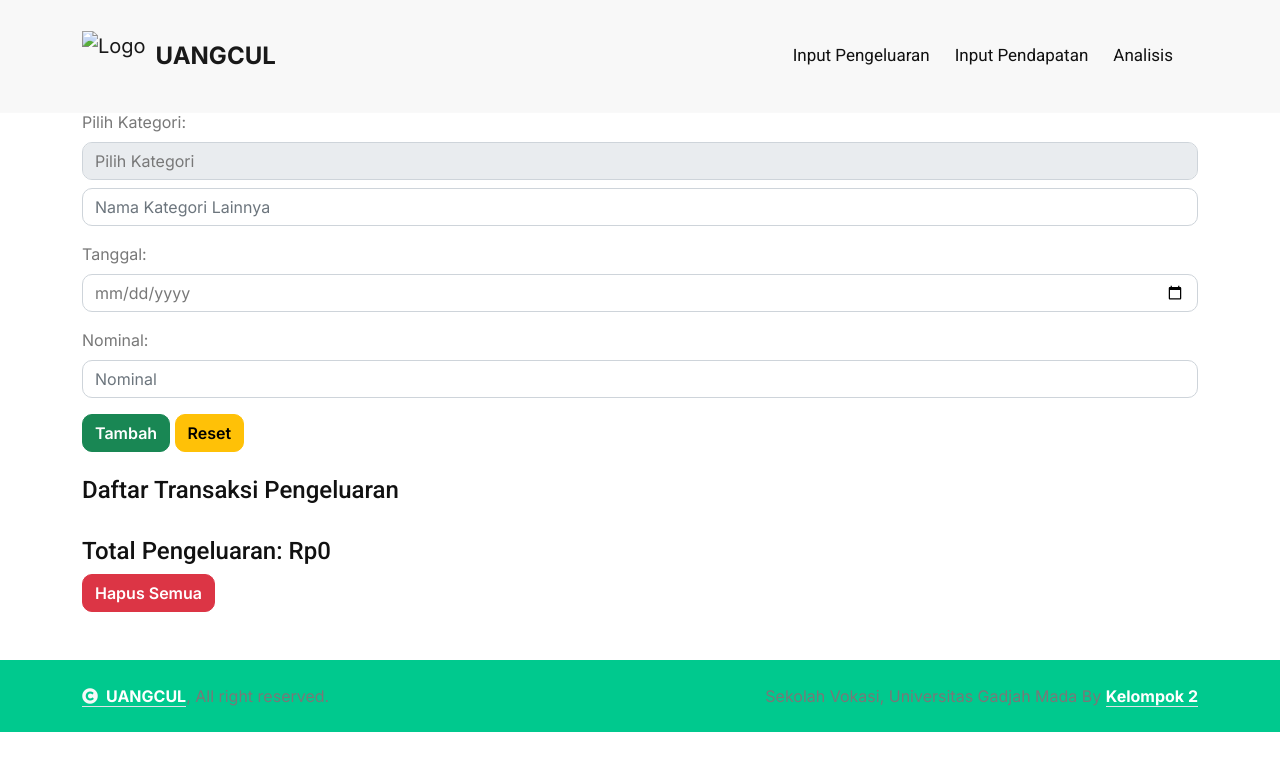
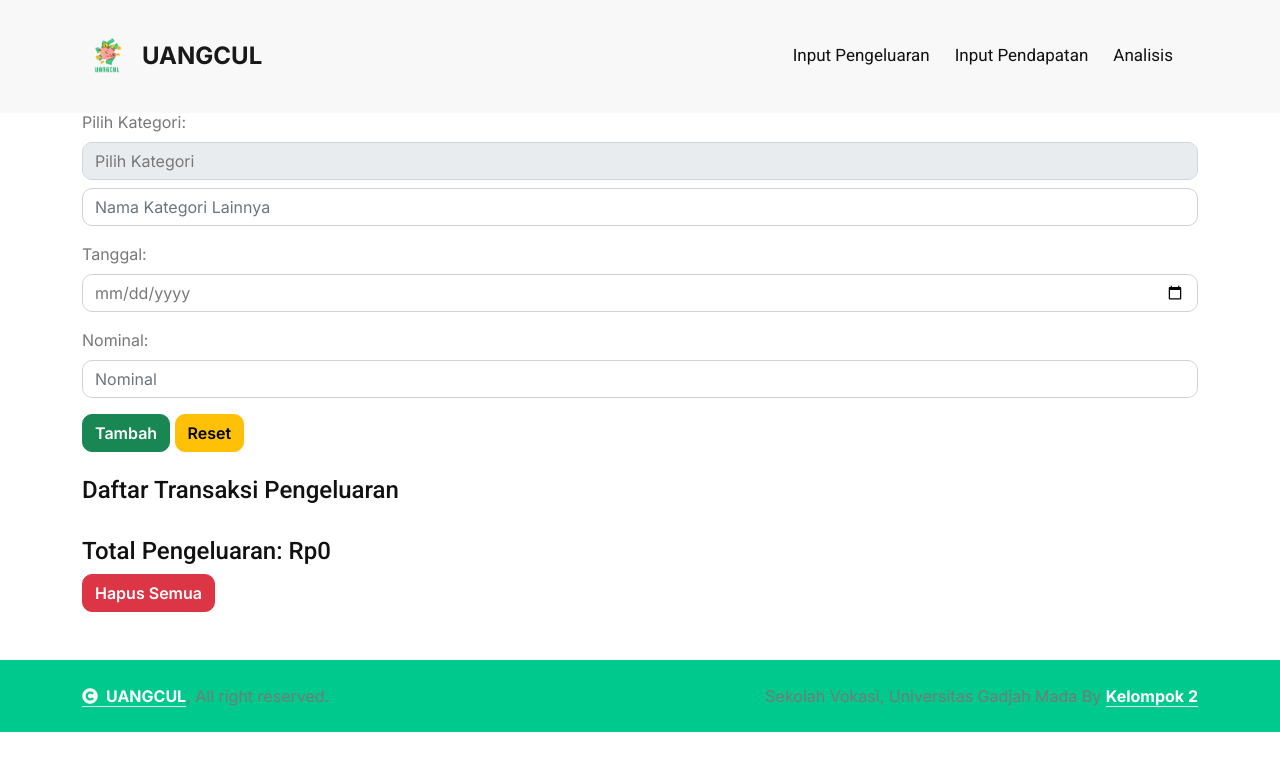
Before and after one commit to lila30/uangcul, a plain HTML site: page input_outcome.html in a window 1280 px wide. Drawn offline with nearby package versions, Linux system fonts and the light colour scheme.

Commit message:
Update input_outcome.html

```diff
--- a/input_outcome.html
+++ b/input_outcome.html
@@ -29,7 +29,7 @@
     <nav class="navbar navbar-expand-lg navbar-light bg-light">
         <div class="container">
             <a class="navbar-brand d-flex align-items-center" href="index.html">
-                <img src="img\Logo uangcul.svg" alt="Logo" style="height: 50px; margin-right: 10px;">
+                <img src="Logo uangcul.png" alt="Logo" style="height: 50px; margin-right: 10px;">
                 <span class="fw-bold fs-4">UANGCUL</span>
             </a>
             <button class="navbar-toggler" type="button" data-bs-toggle="collapse" data-bs-target="#navbarNav">
```
